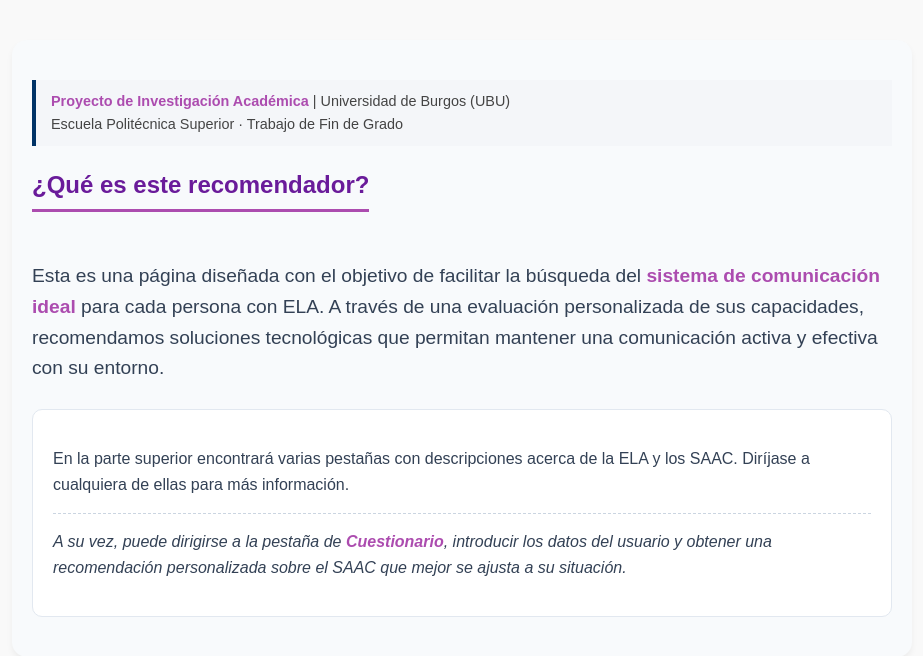
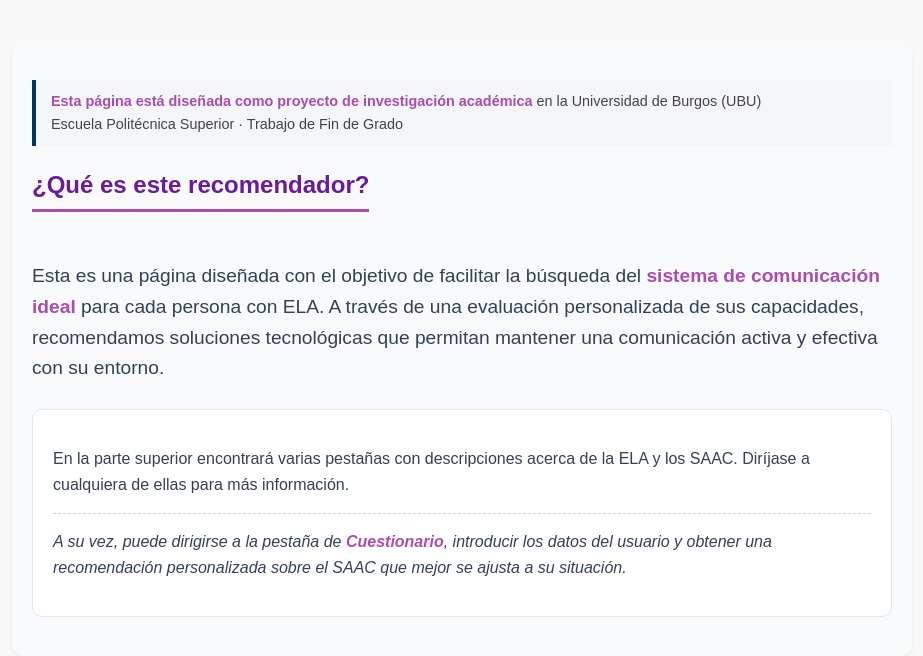
Before and after one commit to itslxcy/Trabajo-fin-de-grado, a Flask app: page / in a window 1280 px wide. Shown: the part 72-728 px from the top of the page, without its empty margins (178-1101 px from the left). Run offline with Flask 3, Linux system fonts and the light colour scheme.

Commit message:
Nueva especificación proyecto

```diff
--- a/backend/templates/informacion.html
+++ b/backend/templates/informacion.html
@@ -22,7 +22,7 @@
         <div class="contenedor-inicio">
             <!-- DECLARACIÓN INSTITUCIONAL ACADÉMICA (UBU) -->
             <div class="declaracion-academica" style="background-color: #f4f6f9; border-left: 4px solid #003366; padding: 10px 15px; margin-bottom: 20px; font-size: 0.9em; color: #444;">
-                <strong>Proyecto de Investigación Académica</strong> | Universidad de Burgos (UBU)<br>
+                <strong> Esta página está diseñada como proyecto de investigación académica</strong> en la Universidad de Burgos (UBU)<br>
                 Escuela Politécnica Superior · Trabajo de Fin de Grado
             </div>
 
```
